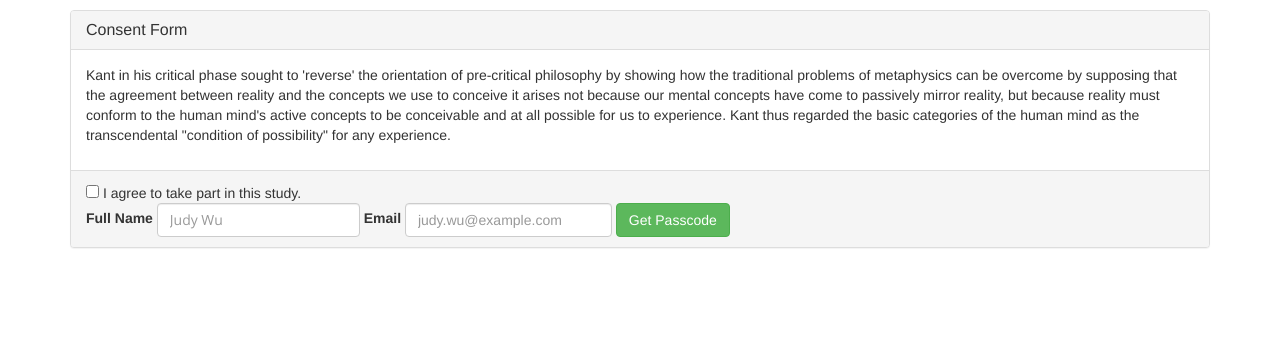
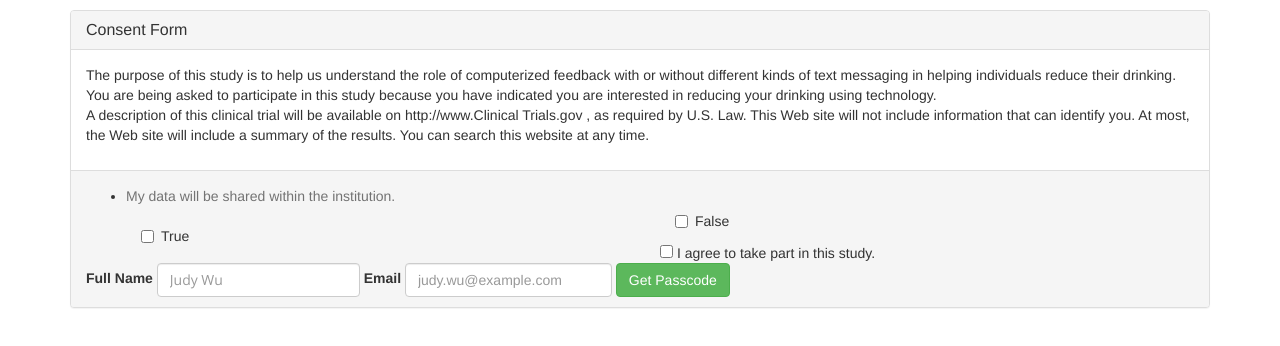
Before and after one commit to JudyWu/CAS-consent-form, a plain HTML site: page index.html in a window 1280 px wide. Drawn offline with nearby package versions, Linux system fonts and the light colour scheme.

Commit message:
Add quiz question

```diff
--- a/index.html
+++ b/index.html
@@ -23,10 +23,31 @@
 	        </div>
 	        <div class="panel-body">
 	        	<p>
-		        	Kant in his critical phase sought to 'reverse' the orientation of pre-critical philosophy by showing how the traditional problems of metaphysics can be overcome by supposing that the agreement between reality and the concepts we use to conceive it arises not because our mental concepts have come to passively mirror reality, but because reality must conform to the human mind's active concepts to be conceivable and at all possible for us to experience. Kant thus regarded the basic categories of the human mind as the transcendental "condition of possibility" for any experience.
+		        	The purpose of this study is to help us understand the role of computerized feedback with or without different kinds of text messaging in helping individuals reduce their drinking.</br>
+
+                    You are being asked to participate in this study because you have indicated you are interested in reducing your drinking using technology.</br>
+
+                    A description of this clinical trial will be available on http://www.Clinical Trials.gov , as required by U.S. Law. This Web site will not include information that can identify you. At most, the Web site will include a summary of the results. You can search this website at any time.</br>
+
 	        	</p>
 	        </div>
 	        <div class="panel-footer">
+	            <ul>
+        	    	<li>
+		        	    <p class="help-block">My data will be shared within the institution.</p>
+						<div class="checkbox col-sm-6">
+						    <label>
+						      <input type="checkbox" id="question_checkBox">True
+						    </label>
+						</div>
+						<div class="checkbox col-sm-6">
+						    <label>
+						      <input type="checkbox">False
+						    </label>
+						 </div>
+
+        	    	</li>
+        	    </ul>
 	        	<input type="checkbox" id="consent_checkbox">
 					I agree to take part in this study. <span id="checkError" style="color: red; display: none;">Please check</span>
 				</input>
@@ -47,6 +68,7 @@
 				</form>
 	        </div>
 	    </div>
+
 	    <div class="panel panel-default" style="display: none; margin-top: 10px;" id="passcodeSection">
 	      <div class="panel-heading">
 	      	<h3 class="panel-title">Passcode</h3>
@@ -55,9 +77,10 @@
 	      	<span id="passcodeArea"></span>
 	      </div>
 	      <div class="panel-footer">
-	      	<button type="button" class="btn btn-success" id="emailPasscode">
+	      	<!-- <button type="button" class="btn btn-success" id="emailPasscode">
 	      		Email passcode
-	      	</button>
+	      	</button> -->
+	      	<p>Please write down the passcode immediately</p>
 	      </div>
 
 	    </div>
--- a/javascript/script.js
+++ b/javascript/script.js
@@ -38,7 +38,7 @@ $(document).ready(function() {
 		var upperLetters = "ABCDEFGHIJKLMNOPQRSTUVWXYZ";
 		var numbers = "0123456789";
 		var lowerLetters = "abcdefghijklmnopqrstuvwxyz";
-		var symbols = "%&*";
+		var symbols = "%$*";
 
 		var possible = [upperLetters, numbers, lowerLetters, symbols, numbers, upperLetters, lowerLetters];
 		for (var i = 0; i < 7; i++) {
```
Also changed, not shown: style.css (added).
